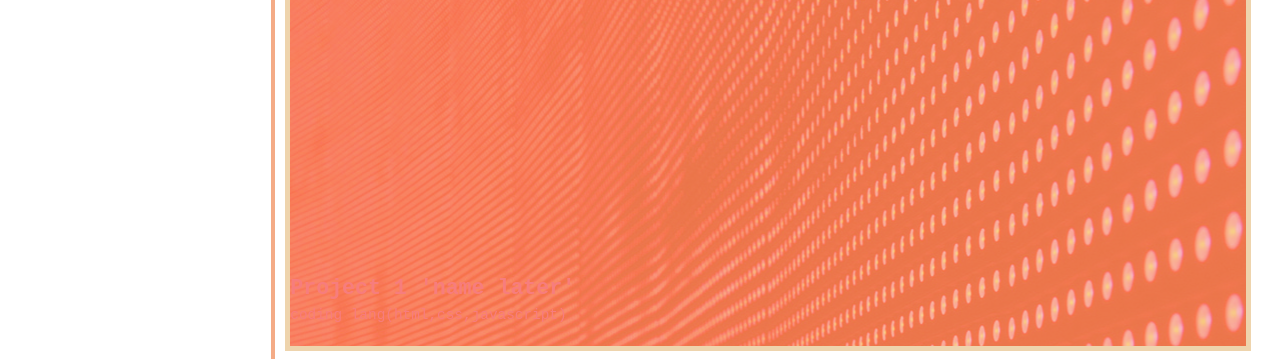
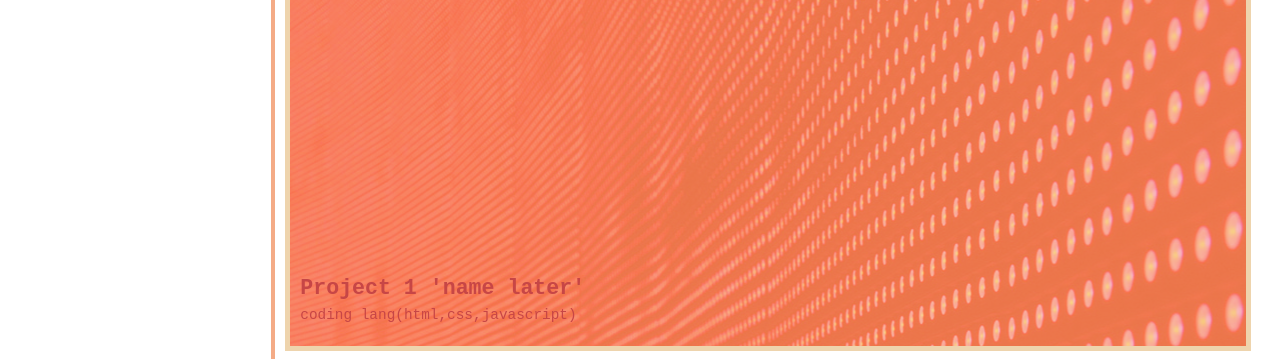
Before and after one commit to saycatnab/Building-Portfolio-Page, a plain HTML site: page starter/index.html in a window 1280 px wide. Shown: the part 417-776 px from the top of the page. Drawn offline with Linux system fonts and the light colour scheme.

```diff
--- a/starter/css/style.css
+++ b/starter/css/style.css
@@ -159,12 +159,13 @@
 .flex-item{
   border: 5px solid var(--secondary);
   background-color: var(--primary);
-  color: var(--tertiary);
+  color: #c74646;
   min-height: 150px;
   max-height: 150px;
   display: flex;
   align-items: flex-end;
-  padding: 0 0 20px 0;
+  padding-bottom: 20px;
+  padding-left: 10px;
   margin: 0.7em;
   text-decoration: none;
   background-blend-mode: soft-light;
```
Also changed, not shown: starter/images/Portfolio-website-screenshot1.png (added), starter/images/Portfolio-website-screenshot2.png (added), 1 other file.
